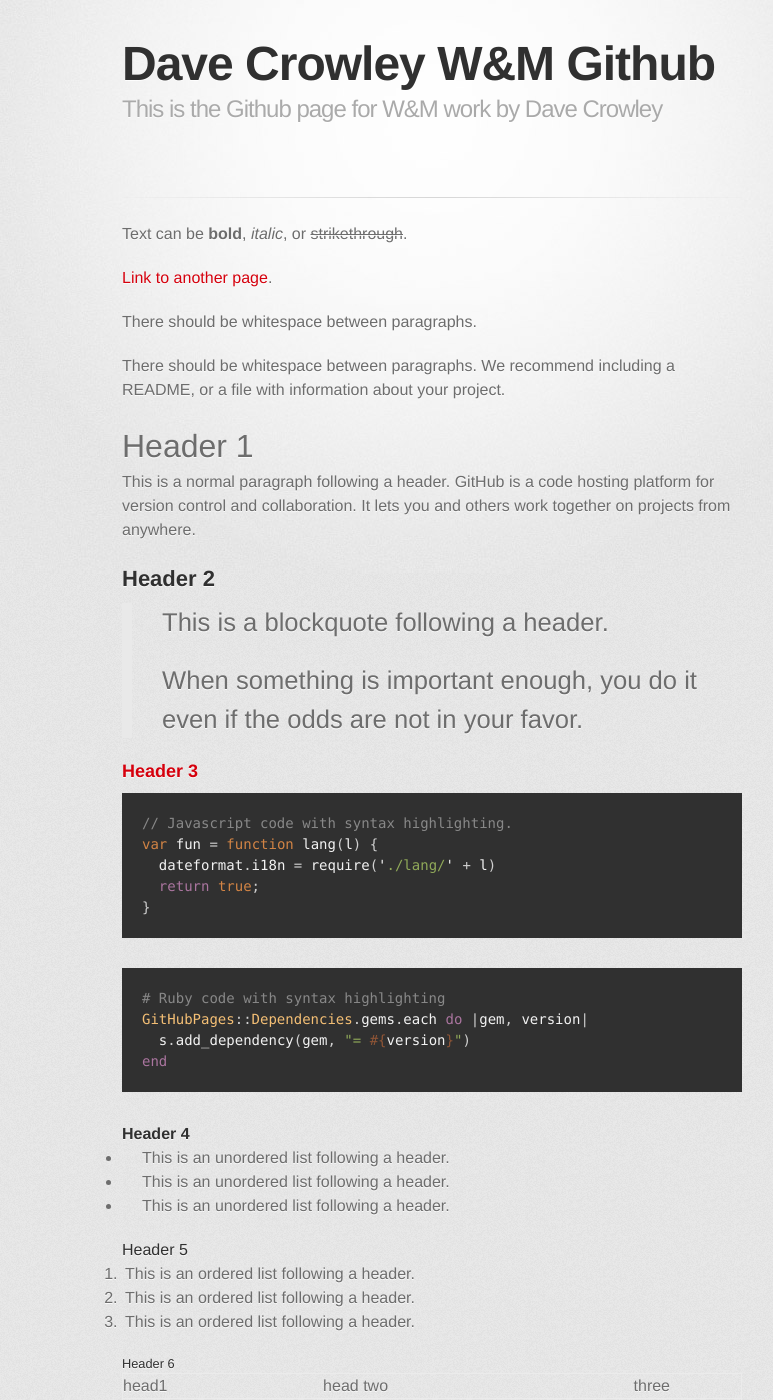
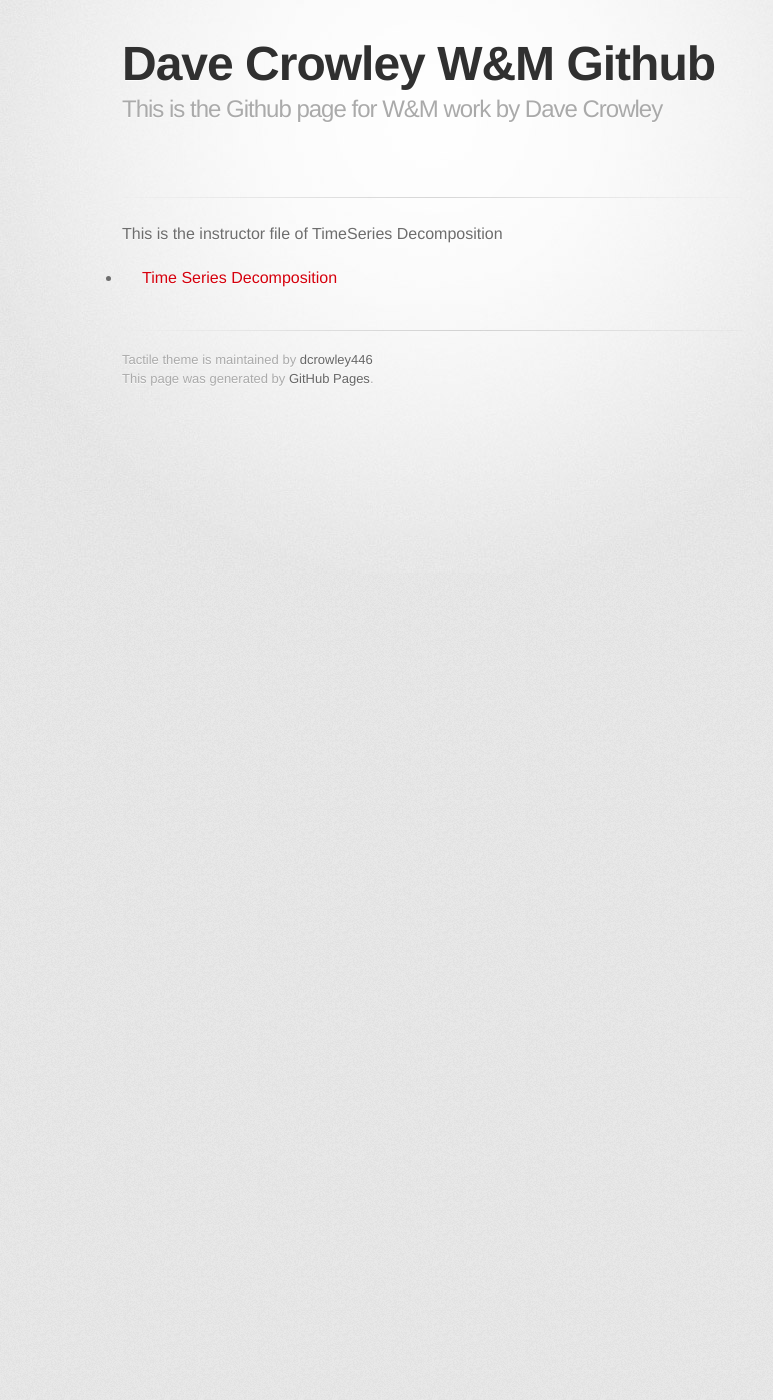
Before and after one commit to dcrowley446/djcrowleywm.github.io, a Jekyll site: the page built from index.md, in a window 1280 px wide and 1400 px high. Shown: the whole window, without its empty margins (208-981 px from the left). Built offline with Jekyll 4.4.1, drawn with Linux system fonts in a browser that asks for light colours; some web fonts are replaced; our own code applies the rules of GitHub Pages for plain Markdown files; some of the changed text lies outside the part shown.

Commit message:
Update index.md

````diff
--- a/index.md
+++ b/index.md
@@ -3,122 +3,6 @@
 description: This is the Github page for W&M work by Dave Crowley
 ---
 
-Text can be **bold**, _italic_, or ~~strikethrough~~.
+This is the instructor file of TimeSeries Decomposition
 
-[Link to another page](./another-page.html).
-
-There should be whitespace between paragraphs.
-
-There should be whitespace between paragraphs. We recommend including a README, or a file with information about your project.
-
-# Header 1
-
-This is a normal paragraph following a header. GitHub is a code hosting platform for version control and collaboration. It lets you and others work together on projects from anywhere.
-
-## Header 2
-
-> This is a blockquote following a header.
->
-> When something is important enough, you do it even if the odds are not in your favor.
-
-### Header 3
-
-```js
-// Javascript code with syntax highlighting.
-var fun = function lang(l) {
-  dateformat.i18n = require('./lang/' + l)
-  return true;
-}
-```
-
-```ruby
-# Ruby code with syntax highlighting
-GitHubPages::Dependencies.gems.each do |gem, version|
-  s.add_dependency(gem, "= #{version}")
-end
-```
-
-#### Header 4
-
-*   This is an unordered list following a header.
-*   This is an unordered list following a header.
-*   This is an unordered list following a header.
-
-##### Header 5
-
-1.  This is an ordered list following a header.
-2.  This is an ordered list following a header.
-3.  This is an ordered list following a header.
-
-###### Header 6
-
-| head1        | head two          | three |
-|:-------------|:------------------|:------|
-| ok           | good swedish fish | nice  |
-| out of stock | good and plenty   | nice  |
-| ok           | good `oreos`      | hmm   |
-| ok           | good `zoute` drop | yumm  |
-
-### There's a horizontal rule below this.
-
-* * *
-
-### Here is an unordered list:
-
-*   Item foo
-*   Item bar
-*   Item baz
-*   Item zip
-
-### And an ordered list:
-
-1.  Item one
-1.  Item two
-1.  Item three
-1.  Item four
-
-### And a nested list:
-
-- level 1 item
-  - level 2 item
-  - level 2 item
-    - level 3 item
-    - level 3 item
-- level 1 item
-  - level 2 item
-  - level 2 item
-  - level 2 item
-- level 1 item
-  - level 2 item
-  - level 2 item
-- level 1 item
-
-### Small image
-
-![Octocat](https://github.githubassets.com/images/icons/emoji/octocat.png)
-
-### Large image
-
-![Branching](https://guides.github.com/activities/hello-world/branching.png)
-
-
-### Definition lists can be used with HTML syntax.
-
-<dl>
-<dt>Name</dt>
-<dd>Godzilla</dd>
-<dt>Born</dt>
-<dd>1952</dd>
-<dt>Birthplace</dt>
-<dd>Japan</dd>
-<dt>Color</dt>
-<dd>Green</dd>
-</dl>
-
-```
-Long, single-line code blocks should not wrap. They should horizontally scroll if they are too long. This line should be long enough to demonstrate this.
-```
-
-```
-The final element.
-```
+- [Time Series Decomposition](/timeseries/index.md)
````
